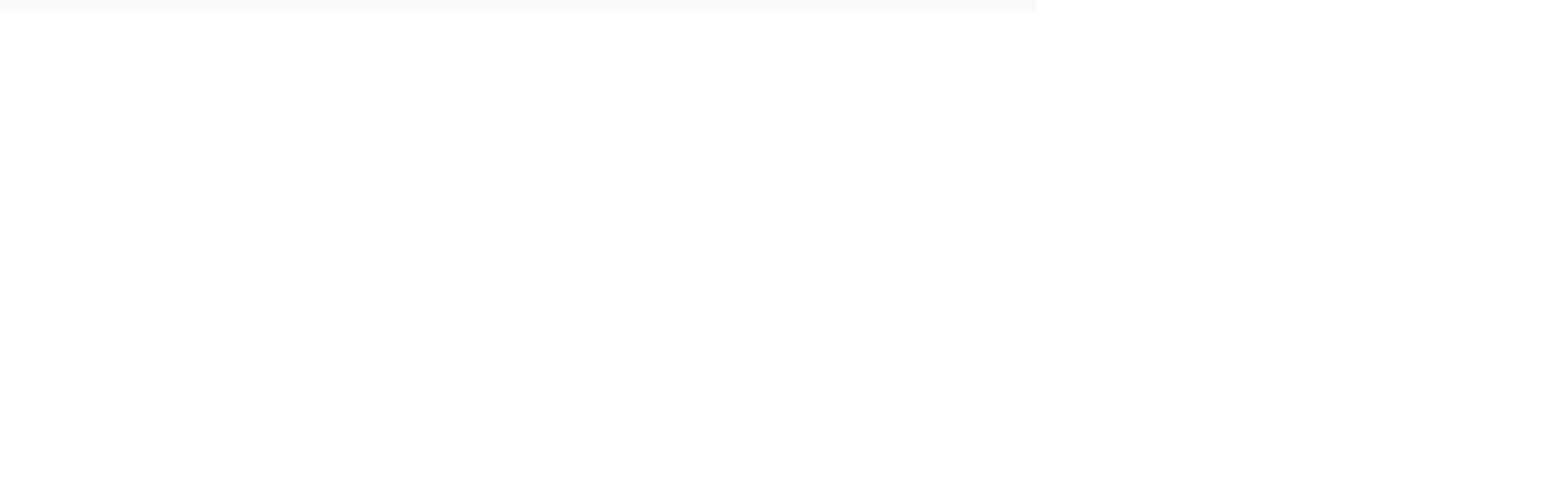
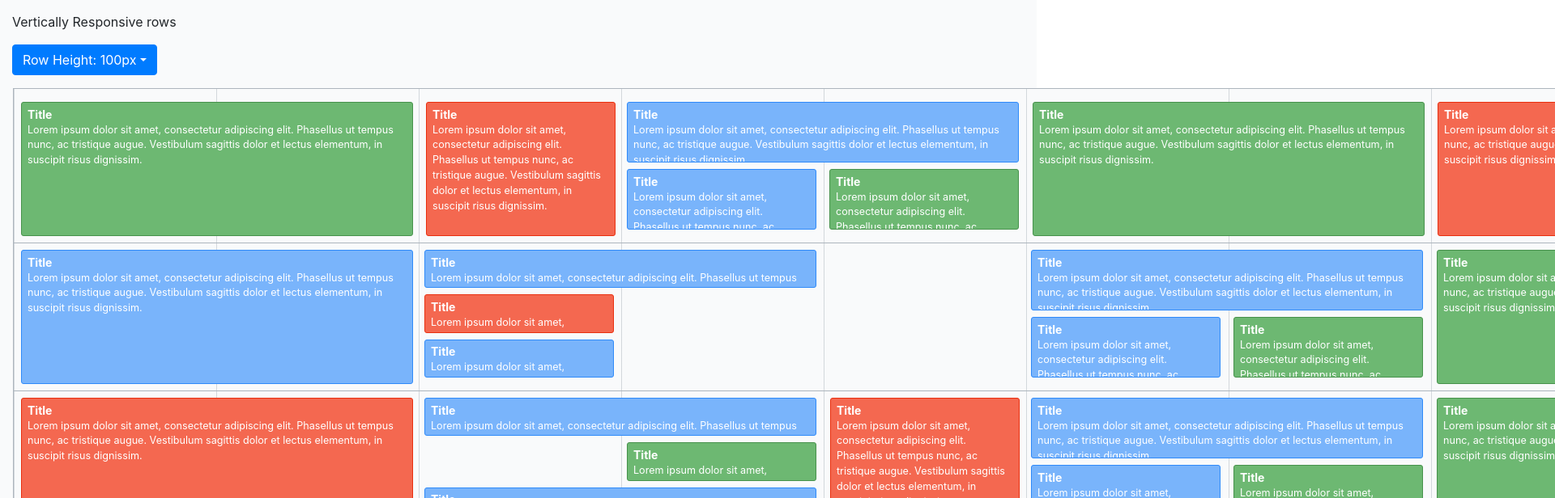
Before and after one commit to kaitlinmctigue/playbook-responsive-exp, a React (Create React App) app: page /playbook-responsive-exp/vertical in a window 1280 px wide. Shown: the part 60-676 px from the top of the page at 81% size, 1920 px wide, since content can reach past the window. Built offline with nearby package versions, Linux system fonts and the light colour scheme.

Commit message:
buggy ass dropdown

```diff
--- a/package.json
+++ b/package.json
@@ -1,6 +1,6 @@
 {
   "homepage": "http://kaitlinmctigue.github.io/playbook-responsive-exp",
-  "name": "Playbook Responsive Playground",
+  "name": "pb-exp",
   "version": "0.1.0",
   "private": true,
   "dependencies": {
@@ -60,6 +60,7 @@
     "@storybook/addon-links": "^6.2.9",
     "@storybook/node-logger": "^6.2.9",
     "@storybook/preset-create-react-app": "^3.1.7",
-    "@storybook/react": "^6.2.9"
+    "@storybook/react": "^6.2.9",
+    "gh-pages": "^3.2.1"
   }
 }
--- a/src/App.js
+++ b/src/App.js
@@ -17,23 +17,28 @@ function App() {
           <header className="App-header">
 
               <Navbar fixed="top" expand="lg">
-                  <Navbar.Brand href="#home">Playbook Playground</Navbar.Brand>
+                  <Navbar.Brand href="/playbook-responsive-exp/vertical">Playbook Playground</Navbar.Brand>
                   <Navbar.Toggle aria-controls="basic-navbar-nav" />
                   <Navbar.Collapse id="basic-navbar-nav">
                       <Nav className="mr-auto">
-                          <Nav.Link href="/vert">Vertically Responsive</Nav.Link>
-                          <Nav.Link href="/test">Test</Nav.Link>
+                          <Nav.Link href="/playbook-responsive-exp/vertical">Vertically Responsive</Nav.Link>
+                          <Nav.Link href="/playbook-responsive-exp/test">Test</Nav.Link>
                       </Nav>
                   </Navbar.Collapse>
               </Navbar>
 
           </header>
 
-          <Switch>
-              <Route exact path="/vert">
-                  <RowsVerticallyResponsive/>
-              </Route>
-          </Switch>
+          <RowsVerticallyResponsive/>
+
+          {/*<Switch>*/}
+              {/*<Route exact path="/playbook-responsive-exp/vertical">*/}
+                  {/*<RowsVerticallyResponsive/>*/}
+              {/*</Route>*/}
+              {/*<Route exact path="/playbook-responsive-exp/test">*/}
+                  {/*other options*/}
+              {/*</Route>*/}
+          {/*</Switch>*/}
 
       </Router>
     </div>
--- a/src/EventsRow/EventsRow.js
+++ b/src/EventsRow/EventsRow.js
@@ -6,12 +6,29 @@ import Row from 'react-bootstrap/Row';
 import Col from 'react-bootstrap/Col';
 
 class EventsRow extends React.Component {
+
+    constructor(props) {
+        super(props);
+        this.state = {rowHeight: this.props.height};
+
+        this.updateProps = this.updateProps.bind(this);
+    }
+
+    componentDidUpdate() {
+        this.updateProps();
+    }
+
+    updateProps() {
+        // this.setState({rowHeight: this.props.height});
+        console.log(this.state.rowHeight);
+    }
+
     render() {
 
         //TYPE 1
         if (this.props.type == 1) {
             return (
-                <div className="EventsRow" style={{height: (this.props.height + 'px')}}>
+                <div className="EventsRow" style={{height: (this.state.rowHeight + 'px')}}>
                     <Row>
                         <Event color={'green'}/>
                         <Event color={'red'} width={'250px'}/>
@@ -52,7 +69,7 @@ class EventsRow extends React.Component {
         }
         else if (this.props.type == 2) {
             return (
-                <div className="EventsRow" style={{height: (this.props.height + 'px')}}>
+                <div className="EventsRow" style={{height: (this.state.rowHeight + 'px')}}>
                     <Row>
                         <Event color={'blue'}/>
                         <Col>
@@ -94,7 +111,7 @@ class EventsRow extends React.Component {
         }
         else {
             return (
-                <div className="EventsRow" style={{height: (this.props.height + 'px')}}>
+                <div className="EventsRow" style={{height: (this.state.rowHeight + 'px')}}>
                     <Row>
                         <Event color={'red'}/>
                         <Col>
--- a/src/RowsVerticallyResponsive/RowsVerticallyResponsive.js
+++ b/src/RowsVerticallyResponsive/RowsVerticallyResponsive.js
@@ -3,21 +3,36 @@ import PropTypes from 'prop-types';
 import './RowsVerticallyResponsive.scss';
 import EventsRow from '../EventsRow/EventsRow';
 import Container from 'react-bootstrap/Container';
+import DropdownButton from 'react-bootstrap/DropdownButton';
+import Dropdown from 'react-bootstrap/Dropdown';
 
 class RowsVerticallyResponsive extends React.Component {
+
+    constructor(props) {
+        super(props);
+        this.state = {rowSize: 100};
+
+        this.changeRowSize = this.changeRowSize.bind(this);
+        this.renderRows = this.renderRows.bind(this);
+    }
 
     renderRows(count) {
         var rowType = 1;
         var rows = [];
 
         for (var i = 0; i < count; i++) {
-            rows.push(<EventsRow type={rowType} />);
+            rows.push(<EventsRow height={this.rowSize} type={rowType} />);
             rowType++;
             if (rowType > 3) {
                 rowType = 1;
             }
         }
         return(rows);
+    }
+
+    changeRowSize(size) {
+        console.log(size);
+        this.setState({rowSize: size});
     }
 
     render() {
@@ -27,8 +42,17 @@ class RowsVerticallyResponsive extends React.Component {
                     <p>
                         Vertically Responsive rows
                     </p>
+                    <DropdownButton
+                        title={'Row Height: ' + this.state.rowSize + 'px'}
+                        id="dropdown-menu"
+                    >
+                        <Dropdown.Item onSelect={()=> this.changeRowSize(75)} eventKey="1">Small</Dropdown.Item>
+                        <Dropdown.Item onSelect={()=> this.changeRowSize(100)} eventKey="2">Medium (100px)</Dropdown.Item>
+                        <Dropdown.Item onSelect={()=> this.changeRowSize(150)} eventKey="3">Large</Dropdown.Item>
+                    </DropdownButton>
                 </Container>
                 <div className={'schedule'}>
+                    {/*<EventsRow height={this.rowSize} type={1} />*/}
                     {this.renderRows(25)}
                 </div>
             </div>
```
Also changed, not shown: 20 other files (tests, documents, lock files or other folders).
